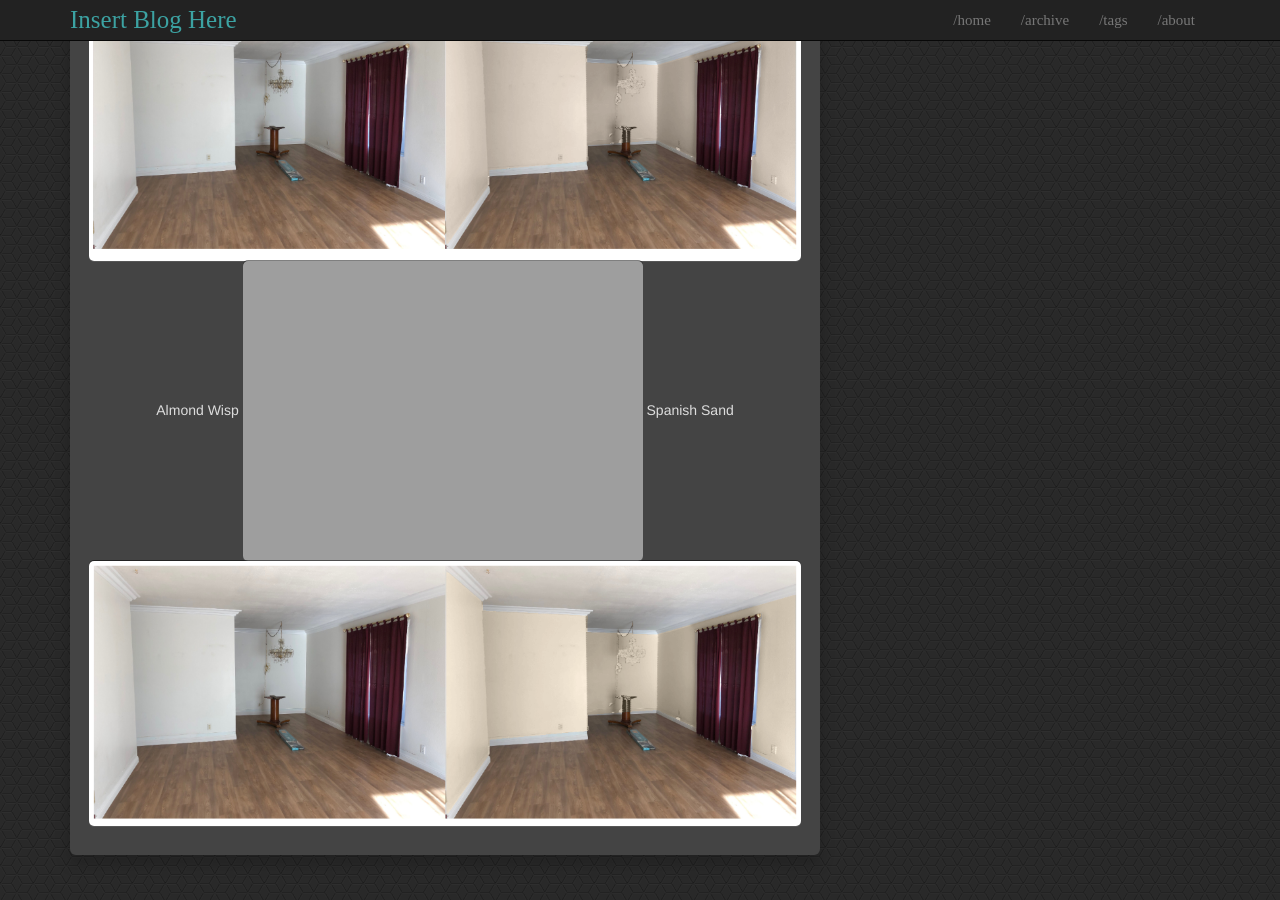
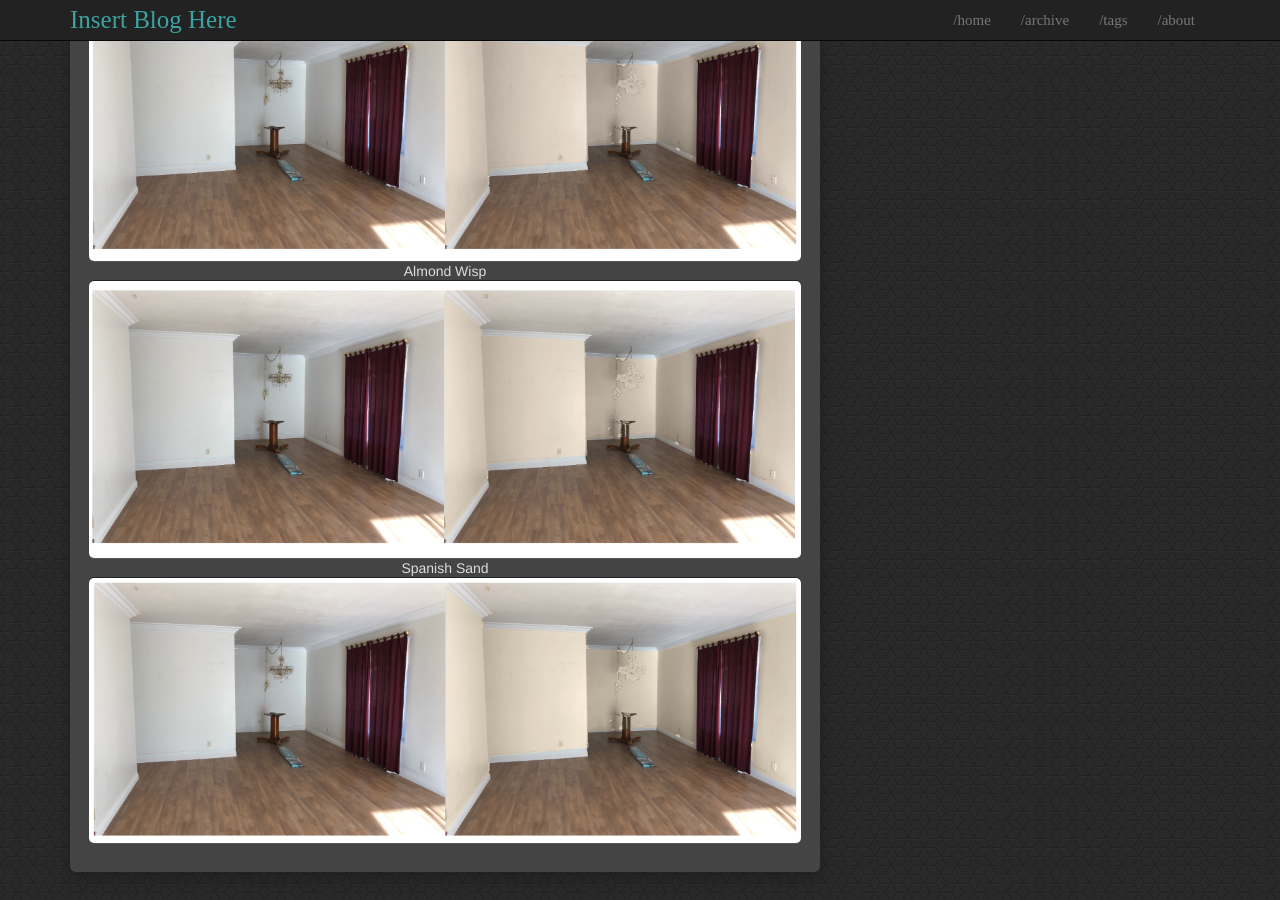
Before and after one commit to esquireatlarge/esquireatlarge.github.io, a Jekyll site: the page built from house.md, in a window 1280 px wide and 900 px high, scrolled down 4228 px. Built offline with Jekyll 4.4.1, drawn with Linux system fonts in a browser that asks for light colours.

Commit message:
Update house.md

```diff
--- a/house.md
+++ b/house.md
@@ -37,7 +37,7 @@ Sand Motif
 Gravelstone
 !["Fifteen"](http://sguerri.com/images/house/gravelstone.png "Gravelstone")
 Almond Wisp
-!["Sixteen"](http://sguerri.com/images/house/almond wisp.png "Almond Wisp")
+!["Sixteen"](http://sguerri.com/images/house/almond_wisp.png "Almond Wisp")
 Spanish Sand
 !["Seventeen"](http://sguerri.com/images/house/spanish_sand.png "Spanish Sand")
 
```
